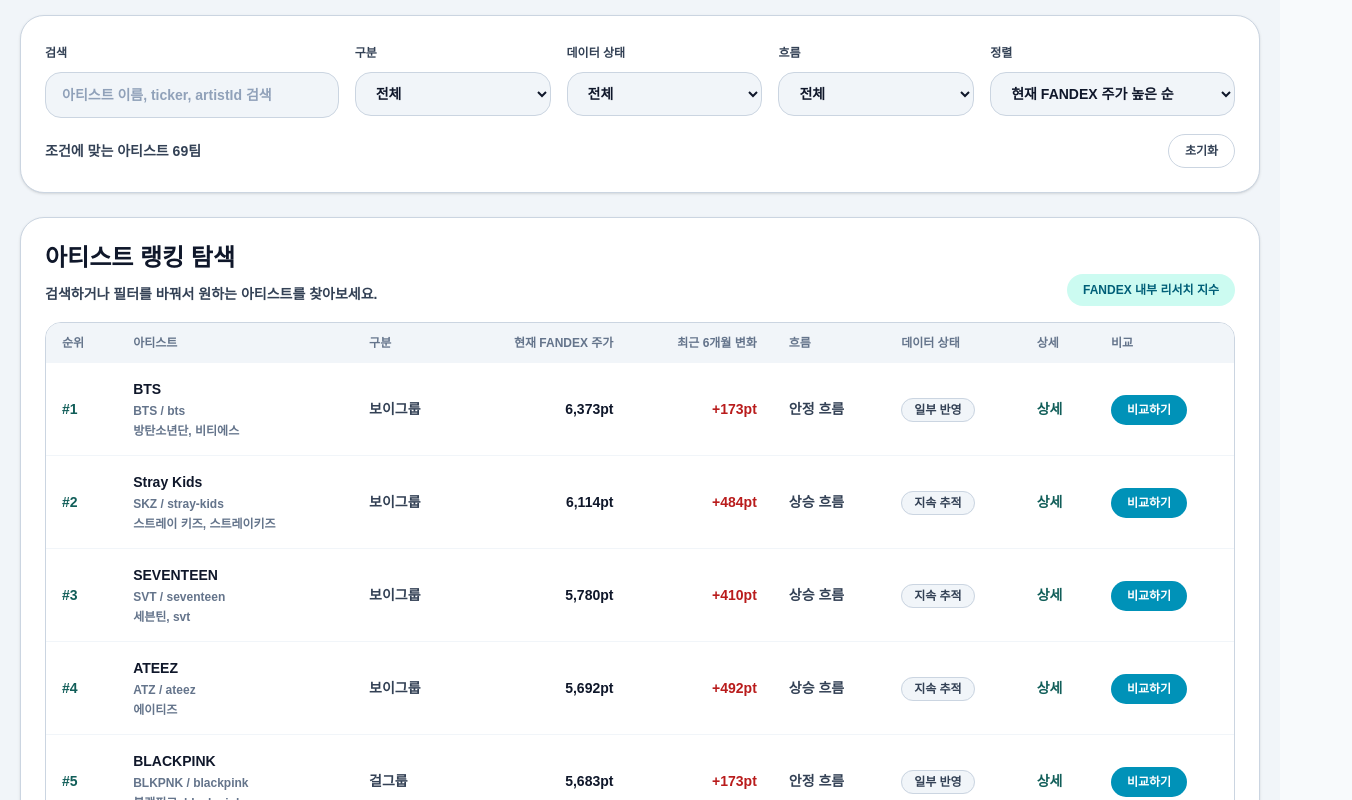
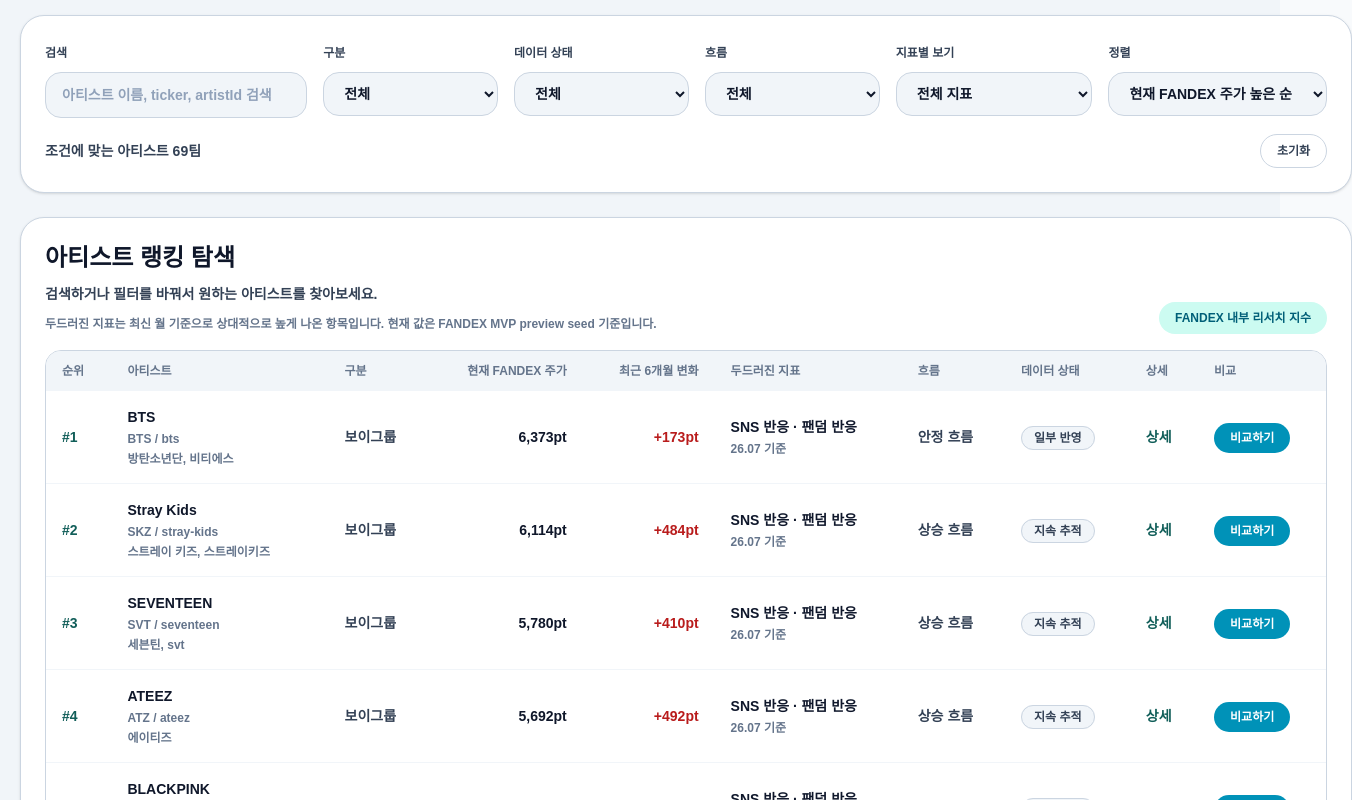
Before and after one commit to kpopmaker/fandex, a Next.js app: page /ranking in a window 1280 px wide. Shown: the part 520-1320 px from the top of the page, 1352 px wide, since content can reach past the window. Built offline with nearby package versions, Linux system fonts and the light colour scheme.

Commit message:
feat: add ranking metric insights

```diff
--- a/app/data/v4/metrics/artistMonthlyMetricHelpers.ts
+++ b/app/data/v4/metrics/artistMonthlyMetricHelpers.ts
@@ -97,6 +97,29 @@
     .slice(0, 2);
 }
 
+export function getTopMetricItemsForArtist(artistId: string, limit = 2) {
+  const breakdown = getLatestArtistMetricBreakdown(artistId);
+  const safeLimit = Math.max(0, Math.floor(limit));
+
+  if (!breakdown || safeLimit === 0) {
+    return [];
+  }
+
+  return [...breakdown.items]
+    .sort((a, b) => b.score - a.score)
+    .slice(0, safeLimit);
+}
+
+export function getMetricScoreForArtist(artistId: string, metricKey: string) {
+  const breakdown = getLatestArtistMetricBreakdown(artistId);
+
+  if (!breakdown || !metricKey.trim()) {
+    return null;
+  }
+
+  return breakdown.items.find((item) => item.key === metricKey)?.score ?? null;
+}
+
 export function getCompareMetricBreakdown(
   artistIds: string[],
 ): CompareMetricBreakdown {
--- a/app/ranking/RankingExplorer.tsx
+++ b/app/ranking/RankingExplorer.tsx
@@ -13,6 +13,8 @@
   getArtistAliases,
   groupTypeLabels,
 } from '../data/v4/charts/artistSearchAliases';
+import { FANDEX_METRIC_DEFINITIONS } from '../data/v4/metrics/fandexMetricDefinitions';
+import type { FandexVariableKey } from '../data/v4/metrics/fandexMetricTypes';
 
 export type RankingExplorerRow = {
   artistId: string;
@@ -25,11 +27,15 @@
   trendBand: ArtistIndexTrendBand;
   confidenceLevel: ArtistIndexConfidenceLevel;
   lastUpdated: string;
+  topMetricLabels: string[];
+  metricScores: Partial<Record<FandexVariableKey, number>>;
+  metricMonthLabel: string;
 };
 
 type GroupFilter = 'all' | 'girl_group' | 'boy_group' | 'solo' | 'unit_mixed';
 type CoverageFilter = ArtistIndexCoverageStatus | 'all';
 type TrendFilter = 'all' | 'rising' | 'stable' | 'adjusting' | 'insufficient_data';
+type MetricViewFilter = FandexVariableKey | 'all';
 type SortKey =
   | 'current_desc'
   | 'delta_desc'
@@ -68,6 +74,14 @@
   { value: 'confidence_desc', label: '데이터 신뢰도 높은 순' },
 ];
 
+const metricViewOptions: Array<{ value: MetricViewFilter; label: string }> = [
+  { value: 'all', label: '전체 지표' },
+  ...FANDEX_METRIC_DEFINITIONS.map((definition) => ({
+    value: definition.key,
+    label: definition.label,
+  })),
+];
+
 const coverageStatusLabels: Record<ArtistIndexCoverageStatus, string> = {
   tracked: '지속 추적',
   partial: '일부 반영',
@@ -96,6 +110,14 @@
   return `${value >= 0 ? '+' : ''}${new Intl.NumberFormat('ko-KR').format(
     Math.round(value),
   )}pt`;
+}
+
+function formatMetricScore(value: number | null | undefined) {
+  if (typeof value !== 'number' || !Number.isFinite(value)) {
+    return '-';
+  }
+
+  return `${Math.round(value)}점`;
 }
 
 function matchesGroupFilter(row: RankingExplorerRow, filter: GroupFilter) {
@@ -169,6 +191,8 @@
   const [groupFilter, setGroupFilter] = useState<GroupFilter>('all');
   const [coverageFilter, setCoverageFilter] = useState<CoverageFilter>('all');
   const [trendFilter, setTrendFilter] = useState<TrendFilter>('all');
+  const [metricViewFilter, setMetricViewFilter] =
+    useState<MetricViewFilter>('all');
   const [sortKey, setSortKey] = useState<SortKey>('current_desc');
 
   const filteredRows = useMemo(() => {
@@ -206,7 +230,7 @@
       </div>
 
       <section className="rounded-3xl border border-slate-200 bg-white p-4 shadow-sm sm:p-6">
-        <div className="grid gap-4 lg:grid-cols-[1.2fr_0.8fr_0.8fr_0.8fr_1fr]">
+        <div className="grid gap-4 lg:grid-cols-[1.2fr_0.8fr_0.8fr_0.8fr_0.9fr_1fr]">
           <label className="block">
             <span className="text-xs font-black text-slate-600">검색</span>
             <input
@@ -236,6 +260,12 @@
             options={trendFilterOptions}
           />
           <SelectControl
+            label="지표별 보기"
+            value={metricViewFilter}
+            onChange={(value) => setMetricViewFilter(value as MetricViewFilter)}
+            options={metricViewOptions}
+          />
+          <SelectControl
             label="정렬"
             value={sortKey}
             onChange={(value) => setSortKey(value as SortKey)}
@@ -254,6 +284,7 @@
               setGroupFilter('all');
               setCoverageFilter('all');
               setTrendFilter('all');
+              setMetricViewFilter('all');
               setSortKey('current_desc');
             }}
             className="rounded-full border border-slate-200 px-4 py-2 text-xs font-black text-slate-600 hover:border-cyan-300 hover:text-cyan-700"
@@ -269,6 +300,10 @@
             <h2 className="text-2xl font-black">아티스트 랭킹 탐색</h2>
             <p className="mt-2 text-sm font-bold leading-6 text-slate-600">
               검색하거나 필터를 바꿔서 원하는 아티스트를 찾아보세요.
+            </p>
+            <p className="mt-2 text-xs font-bold leading-5 text-slate-500">
+              두드러진 지표는 최신 월 기준으로 상대적으로 높게 나온 항목입니다.
+              현재 값은 FANDEX MVP preview seed 기준입니다.
             </p>
           </div>
           <span className="rounded-full bg-cyan-50 px-4 py-2 text-xs font-black text-cyan-800">
@@ -287,7 +322,7 @@
           </div>
         ) : (
           <div className="overflow-x-auto rounded-2xl border border-slate-200">
-            <table className="w-full min-w-[1080px] text-left text-sm">
+            <table className="w-full min-w-[1280px] text-left text-sm">
               <thead className="bg-slate-50 text-xs font-black text-slate-500">
                 <tr>
                   <th className="px-4 py-3">순위</th>
@@ -295,6 +330,10 @@
                   <th className="px-4 py-3">구분</th>
                   <th className="px-4 py-3 text-right">현재 FANDEX 주가</th>
                   <th className="px-4 py-3 text-right">최근 6개월 변화</th>
+                  <th className="px-4 py-3">두드러진 지표</th>
+                  {metricViewFilter !== 'all' && (
+                    <th className="px-4 py-3 text-right">선택 지표 점수</th>
+                  )}
                   <th className="px-4 py-3">흐름</th>
                   <th className="px-4 py-3">데이터 상태</th>
                   <th className="px-4 py-3">상세</th>
@@ -306,6 +345,10 @@
                   const deltaTone =
                     row.sixMonthDelta >= 0 ? 'text-red-500' : 'text-blue-500';
                   const aliases = getArtistAliases(row.artistId);
+                  const selectedMetricScore =
+                    metricViewFilter === 'all'
+                      ? null
+                      : row.metricScores[metricViewFilter];
 
                   return (
                     <tr
@@ -339,6 +382,23 @@
                       <td className={`px-4 py-4 text-right font-mono font-black ${deltaTone}`}>
                         {formatDelta(row.sixMonthDelta)}
                       </td>
+                      <td className="px-4 py-4">
+                        <p className="text-slate-900">
+                          {row.topMetricLabels.length > 0
+                            ? row.topMetricLabels.join(' · ')
+                            : '데이터 준비중'}
+                        </p>
+                        {row.metricMonthLabel && (
+                          <p className="mt-1 text-xs text-slate-400">
+                            {row.metricMonthLabel} 기준
+                          </p>
+                        )}
+                      </td>
+                      {metricViewFilter !== 'all' && (
+                        <td className="px-4 py-4 text-right font-mono font-black text-slate-950">
+                          {formatMetricScore(selectedMetricScore)}
+                        </td>
+                      )}
                       <td className="px-4 py-4">{trendBandLabels[row.trendBand]}</td>
                       <td className="px-4 py-4">
                         <span className="rounded-full border border-slate-200 bg-slate-50 px-3 py-1 text-xs font-black text-slate-700">
--- a/app/ranking/page.tsx
+++ b/app/ranking/page.tsx
@@ -4,6 +4,11 @@
   getIndexTrendBand,
   getLastSixMonthHistory,
 } from '../data/v4/charts/artistIndexChartData';
+import {
+  getLatestArtistMetricBreakdown,
+  getTopMetricItemsForArtist,
+} from '../data/v4/metrics/artistMonthlyMetricHelpers';
+import type { FandexVariableKey } from '../data/v4/metrics/fandexMetricTypes';
 import RankingExplorer, { type RankingExplorerRow } from './RankingExplorer';
 
 function getLatestPoint(profile: (typeof artistIndexChartProfiles)[number]) {
@@ -15,6 +20,11 @@
     .map((profile) => {
       const latest = getLatestPoint(profile);
       const sixMonthHistory = getLastSixMonthHistory(profile);
+      const metricBreakdown = getLatestArtistMetricBreakdown(profile.artistId);
+      const topMetricItems = getTopMetricItemsForArtist(profile.artistId, 2);
+      const metricScores = Object.fromEntries(
+        (metricBreakdown?.items ?? []).map((item) => [item.key, item.score]),
+      ) as Partial<Record<FandexVariableKey, number>>;
 
       return {
         artistId: profile.artistId,
@@ -27,6 +37,9 @@
         trendBand: getIndexTrendBand(sixMonthHistory),
         confidenceLevel: latest?.confidenceLevel ?? 'low',
         lastUpdated: profile.lastUpdated,
+        topMetricLabels: topMetricItems.map((item) => item.label),
+        metricScores,
+        metricMonthLabel: metricBreakdown?.label ?? '',
       };
     })
     .sort((a, b) => b.currentFandexPoint - a.currentFandexPoint);
```
